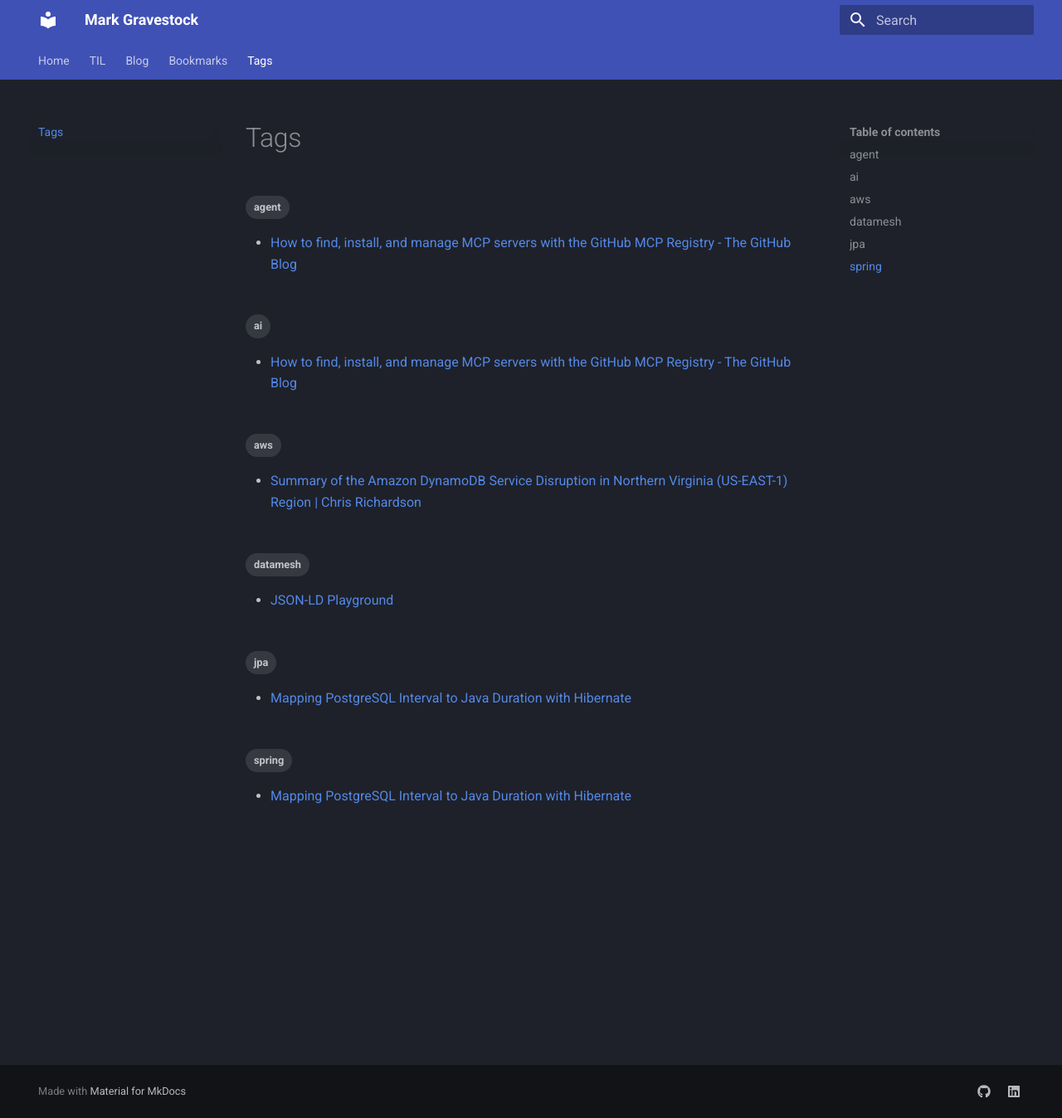
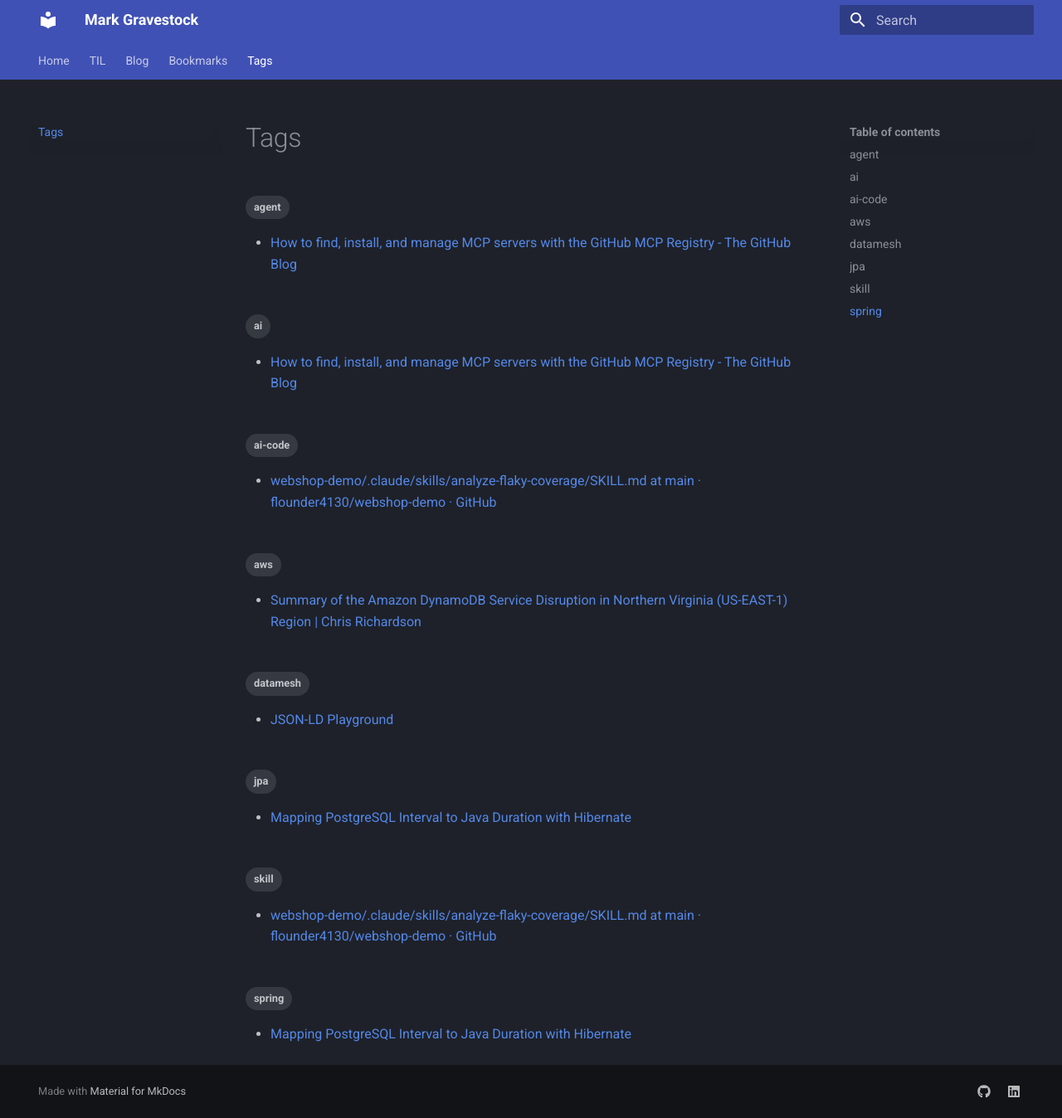
Before and after one commit to MarkGravestock/personal-site, an MkDocs documentation site: the page built from docs/tags.md, in a window 1280 px wide and 1348 px high. Shown: the whole window at 83% size. Built offline with MkDocs 1.6.1 and Material for MkDocs 9.7.7, drawn with Linux system fonts in a browser that asks for light colours.

Commit message:
chore: update bookmarks 2026-05-05

```diff
--- a/docs/bookmarks/index.md
+++ b/docs/bookmarks/index.md
@@ -8,6 +8,10 @@ A collection of useful things I've found on the web.
 ## May 2026
 
 <div class="grid cards" markdown>
+
+- **[webshop-demo/.claude/skills/analyze-flaky-coverage/SKILL.md at main · flounder4130/webshop-demo · GitHub](posts/2026-05-04-webshop-demo-claude-skills-analyze-flaky-coverage.md)**
+
+    `#ai-code` `#skill` · webshop-demo · 4 May
 
 - **[Feynman — The open source AI research agent](posts/2026-05-03-feynman-the-open-source-ai-research-agent.md)**
 
--- /dev/null
+++ b/docs/bookmarks/posts/2026-05-04-webshop-demo-claude-skills-analyze-flaky-coverage.md
@@ -0,0 +1,11 @@
+---
+title: "webshop-demo/.claude/skills/analyze-flaky-coverage/SKILL.md at main · flounder4130/webshop-demo · GitHub"
+date: 2026-05-04
+tags:
+  - ai-code
+  - skill
+---
+
+**[webshop-demo/.claude/skills/analyze-flaky-coverage/SKILL.md at main · flounder4130/webshop-demo · GitHub](http://webshop-demo/.claude/skills/analyze-flaky-coverage/SKILL.md)**
+
+webshop-demo · 4 May 2026
```
